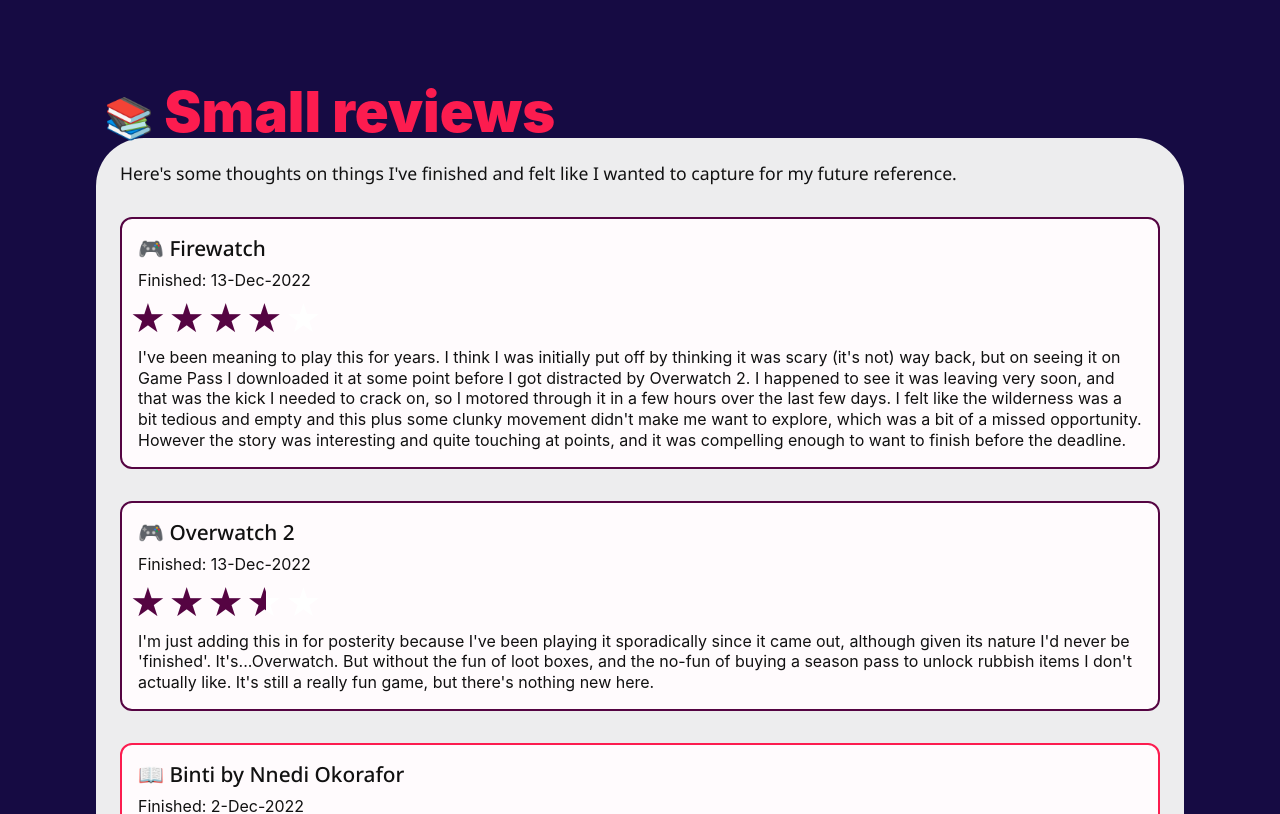
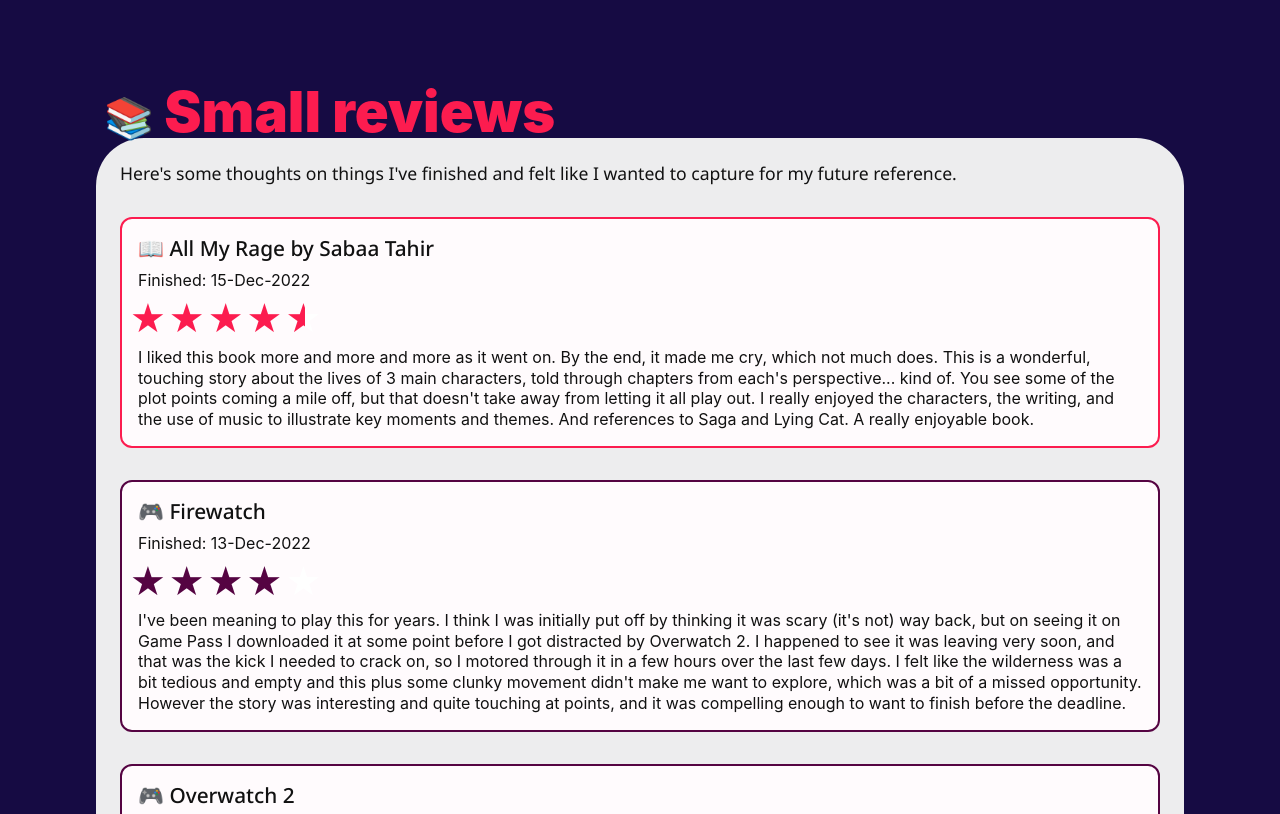
Before and after one commit to greywillfade/small-reviews, a React (Create React App) app: page / in a window 1280 px wide. Shown: the top 814 px of the page. Built offline with nearby package versions, Linux system fonts and the light colour scheme.

Commit message:
Add All My Rage

```diff
--- a/src/data.js
+++ b/src/data.js
@@ -1,5 +1,12 @@
 export const reviewData = [
     {
+        title: "All My Rage",
+        author: "Sabaa Tahir",
+        category: "Book",
+        dateFinished: "15-Dec-2022",
+        rating: "4.5",
+        thoughts: "I liked this book more and more and more as it went on. By the end, it made me cry, which not much does. This is a wonderful, touching story about the lives of 3 main characters, told through chapters from each's perspective... kind of. You see some of the plot points coming a mile off, but that doesn't take away from letting it all play out. I really enjoyed the characters, the writing, and the use of music to illustrate key moments and themes. And references to Saga and Lying Cat. A really enjoyable book."
+    },{
         title: "Firewatch",
         category: "Game",
         dateFinished: "13-Dec-2022",
```
